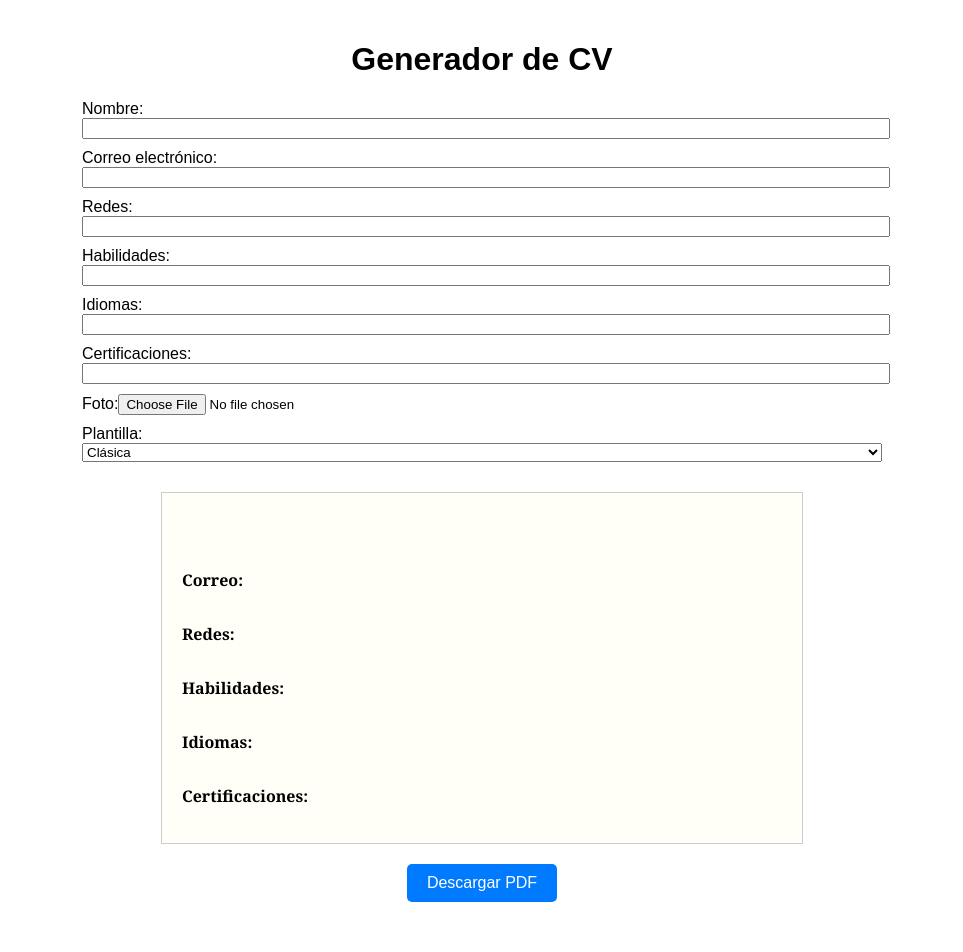
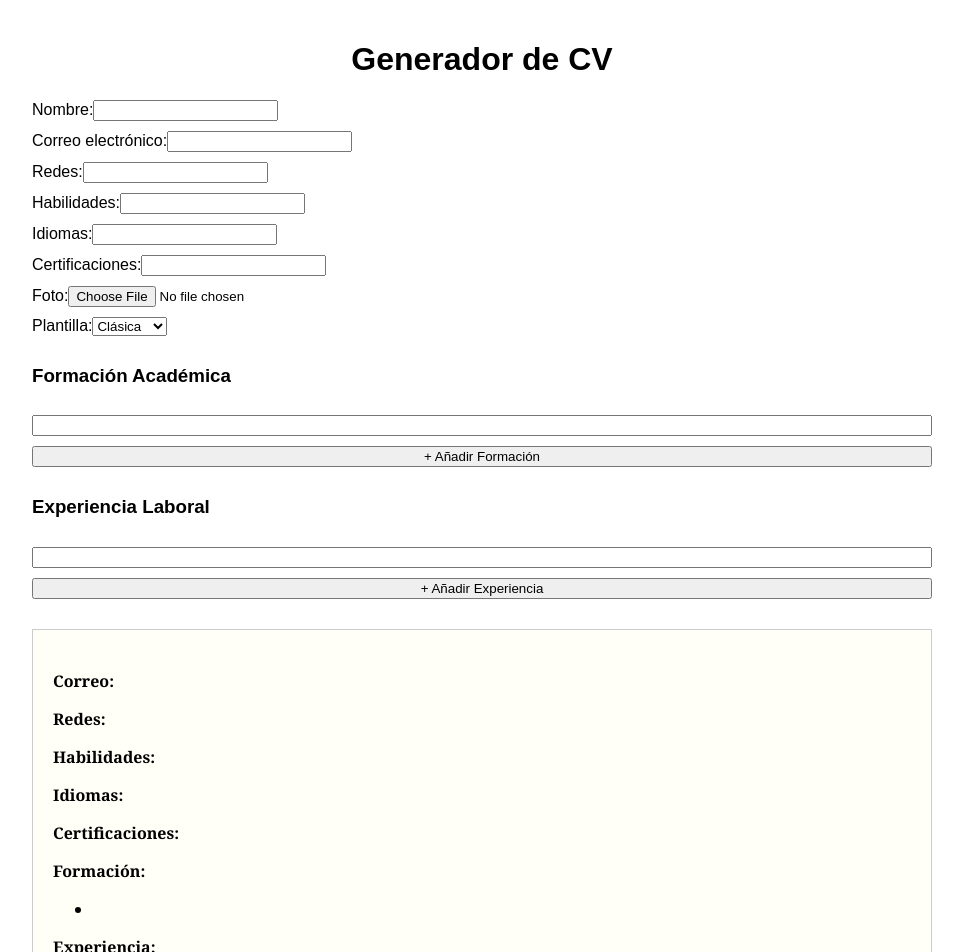
Before and after one commit to lucianodigiweb/cv-creator, a React (Create React App) app: page / in a window 1280 px wide. Shown: the top 952 px of the page, without its empty margins (158-1121 px from the left). Before the commit the page ends 922 px from the top, so only its background shows below. Built offline with nearby package versions, Linux system fonts and the light colour scheme.

Commit message:
🚀 Versión mejorada con vista previa elegante y exportación PDF optimizada

```diff
--- a/src/App.js
+++ b/src/App.js
@@ -1,5 +1,5 @@
 import React, { useState } from "react";
-import html2pdf from "html2pdf.js/dist/html2pdf.bundle"; // ✅ Correcto
+import html2pdf from "html2pdf.js/dist/html2pdf.bundle.js";
 
 function App() {
   const [datos, setDatos] = useState({
@@ -10,7 +10,9 @@ function App() {
     idiomas: "",
     certificaciones: "",
     foto: null,
-    plantilla: "clasica"
+    plantilla: "clasica",
+    formacion: [""],
+    experiencia: [""]
   });
 
   const handleDatosChange = (e) => {
@@ -26,19 +28,29 @@ function App() {
     }
   };
 
+  const handleListaChange = (tipo, index, value) => {
+    const nuevaLista = [...datos[tipo]];
+    nuevaLista[index] = value;
+    setDatos((prev) => ({ ...prev, [tipo]: nuevaLista }));
+  };
+
+  const agregarCampo = (tipo) => {
+    setDatos((prev) => ({ ...prev, [tipo]: [...prev[tipo], ""] }));
+  };
+
   const descargarPDF = () => {
     const contenido = document.getElementById("cv-preview");
     const opciones = {
       margin: 0.5,
-      filename: "cv-luciano.pdf",
+      filename: "mi_cv.pdf",
       image: { type: "jpeg", quality: 0.98 },
-      html2canvas: { scale: 2 },
-      jsPDF: { unit: "in", format: "letter", orientation: "portrait" }
+      html2canvas: { scale: 2, useCORS: true },
+      jsPDF: { unit: "in", format: "letter", orientation: "portrait" },
     };
     if (contenido) {
       setTimeout(() => {
         html2pdf().set(opciones).from(contenido).save();
-    }, 300); // le damos 300 milisegundos para que cargue la imagen
+      }, 500);
     }
   };
 
@@ -46,88 +58,71 @@ function App() {
     <div
       className="App"
       style={{
-        maxWidth: "800px",
+        maxWidth: "900px",
         margin: "0 auto",
         padding: "20px",
-        fontFamily: "Arial, sans-serif"
+        fontFamily: "Arial, sans-serif",
       }}
     >
       <h1 style={{ textAlign: "center" }}>Generador de CV</h1>
 
-      <form
-        style={{
-          display: "flex",
-          flexDirection: "column",
-          gap: "10px",
-          marginBottom: "30px"
-        }}
-      >
-        <label>
-          Nombre:
-          <input type="text" name="nombre" value={datos.nombre} onChange={handleDatosChange} style={{ width: "100%" }} />
-        </label>
-
-        <label>
-          Correo electrónico:
-          <input type="email" name="correo" value={datos.correo} onChange={handleDatosChange} style={{ width: "100%" }} />
-        </label>
-
-        <label>
-          Redes:
-          <input type="text" name="redes" value={datos.redes} onChange={handleDatosChange} style={{ width: "100%" }} />
-        </label>
-
-        <label>
-          Habilidades:
-          <input type="text" name="habilidades" value={datos.habilidades} onChange={handleDatosChange} style={{ width: "100%" }} />
-        </label>
-
-        <label>
-          Idiomas:
-          <input type="text" name="idiomas" value={datos.idiomas} onChange={handleDatosChange} style={{ width: "100%" }} />
-        </label>
-
-        <label>
-          Certificaciones:
-          <input type="text" name="certificaciones" value={datos.certificaciones} onChange={handleDatosChange} style={{ width: "100%" }} />
-        </label>
-
-        <label>
-          Foto:
-          <input type="file" name="foto" accept="image/*" onChange={handleDatosChange} />
-        </label>
-
-        <label>
-          Plantilla:
-          <select name="plantilla" value={datos.plantilla} onChange={handleDatosChange} style={{ width: "100%" }}>
+      <form style={{ display: "flex", flexDirection: "column", gap: "10px" }}>
+        <label>Nombre:<input type="text" name="nombre" value={datos.nombre} onChange={handleDatosChange} /></label>
+        <label>Correo electrónico:<input type="email" name="correo" value={datos.correo} onChange={handleDatosChange} /></label>
+        <label>Redes:<input type="text" name="redes" value={datos.redes} onChange={handleDatosChange} /></label>
+        <label>Habilidades:<input type="text" name="habilidades" value={datos.habilidades} onChange={handleDatosChange} /></label>
+        <label>Idiomas:<input type="text" name="idiomas" value={datos.idiomas} onChange={handleDatosChange} /></label>
+        <label>Certificaciones:<input type="text" name="certificaciones" value={datos.certificaciones} onChange={handleDatosChange} /></label>
+        <label>Foto:<input type="file" name="foto" accept="image/*" onChange={handleDatosChange} /></label>
+        <label>Plantilla:
+          <select name="plantilla" value={datos.plantilla} onChange={handleDatosChange}>
             <option value="clasica">Clásica</option>
             <option value="moderna">Moderna</option>
           </select>
         </label>
+
+        <h3>Formación Académica</h3>
+        {datos.formacion.map((item, idx) => (
+          <input key={idx} type="text" value={item} onChange={(e) => handleListaChange("formacion", idx, e.target.value)} />
+        ))}
+        <button type="button" onClick={() => agregarCampo("formacion")}>+ Añadir Formación</button>
+
+        <h3>Experiencia Laboral</h3>
+        {datos.experiencia.map((item, idx) => (
+          <input key={idx} type="text" value={item} onChange={(e) => handleListaChange("experiencia", idx, e.target.value)} />
+        ))}
+        <button type="button" onClick={() => agregarCampo("experiencia")}>+ Añadir Experiencia</button>
       </form>
 
-      <div
-        id="cv-preview"
-        style={{
+      <div id="cv-preview" style={{
         border: "1px solid #ccc",
         padding: "20px",
-          backgroundColor: "#f9f9f9",
-          display: "flex",
-          flexDirection: "column",
-          alignItems: "flex-start",
-          width: "100%",
-          maxWidth: "600px",
-          margin: "0 auto",
+        backgroundColor: datos.plantilla === "moderna" ? "#e9f7ff" : "#fffef7",
         fontFamily: datos.plantilla === "moderna" ? "Verdana, sans-serif" : "Georgia, serif",
-          background: datos.plantilla === "moderna" ? "#e9f7ff" : "#fffef7"
-        }}
-      >
+        marginTop: "30px",
+        minHeight: "800px"
+      }}>
         <h2>{datos.nombre}</h2>
         <p><strong>Correo:</strong> {datos.correo}</p>
         <p><strong>Redes:</strong> {datos.redes}</p>
         <p><strong>Habilidades:</strong> {datos.habilidades}</p>
         <p><strong>Idiomas:</strong> {datos.idiomas}</p>
         <p><strong>Certificaciones:</strong> {datos.certificaciones}</p>
+
+        {datos.formacion.length > 0 && (
+          <div>
+            <strong>Formación:</strong>
+            <ul>{datos.formacion.map((f, i) => <li key={i}>{f}</li>)}</ul>
+          </div>
+        )}
+
+        {datos.experiencia.length > 0 && (
+          <div>
+            <strong>Experiencia:</strong>
+            <ul>{datos.experiencia.map((e, i) => <li key={i}>{e}</li>)}</ul>
+          </div>
+        )}
+
         {datos.foto && <img src={datos.foto} alt="Foto" style={{ width: "150px", marginTop: "10px", borderRadius: "5px" }} />}
       </div>
 
```
Also changed, not shown: package.json (+7 -4 lines), 1 other file (tests, documents, lock files or other folders). Lines whose indentation alone changed are shown as unchanged.
